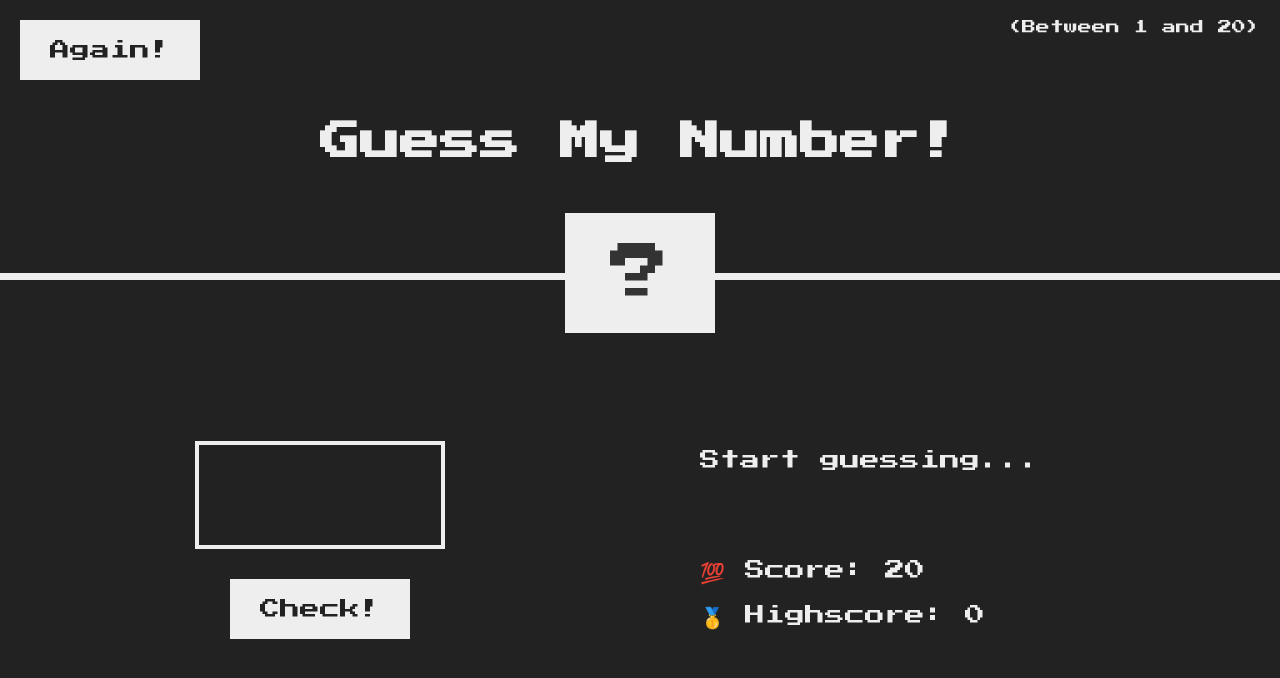
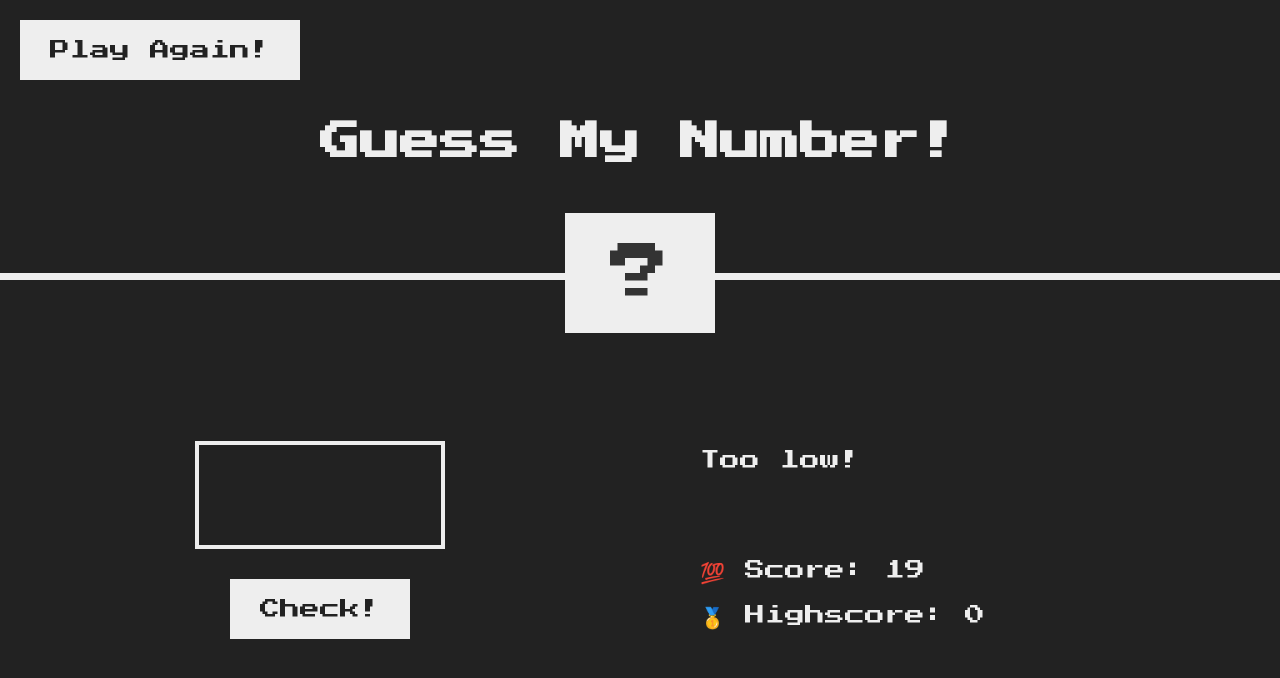
Before and after one commit to SergiMP/Javascript-Bootcamp, a plain HTML site: page Guess number D.O.M manipulation/index.html in a window 1280 px wide. Both pictures are taken after a click on the button "Check!". Drawn offline with Linux system fonts and the light colour scheme.

Commit message:
first commit
implemented the main game logic

```diff
--- a/Guess number D.O.M manipulation/index.html
+++ b/Guess number D.O.M manipulation/index.html
@@ -10,8 +10,8 @@
   <body>
     <header>
       <h1>Guess My Number!</h1>
-      <p class="between">(Between 1 and 20)</p>
-      <button class="btn again">Again!</button>
+      <p class="between"></p>
+      <button class="btn again">Play Again!</button>
       <div class="number">?</div>
     </header>
     <main>
@@ -20,7 +20,7 @@
         <button class="btn check">Check!</button>
       </section>
       <section class="right">
-        <p class="message">Start guessing...</p>
+        <p class="message">Guess a number between 1 and 20...</p>
         <p class="label-score">💯 Score: <span class="score">20</span></p>
         <p class="label-highscore">
           🥇 Highscore: <span class="highscore">0</span>
--- a/Guess number D.O.M manipulation/script.js
+++ b/Guess number D.O.M manipulation/script.js
@@ -1 +1,32 @@
 'use strict';
+
+let randomNumber = Math.floor(Math.random() * 20 + 1);
+let message = document.querySelector('.message');
+let score = document.querySelector('.score');
+let highscore = document.querySelector('.highscore');
+let numberDisplayed = document.querySelector('.number');
+let playAgain = document.querySelector('.again');
+let currentScore = 20;
+let highestScore = 0;
+
+
+
+document.querySelector('.check').addEventListener('click', function () {
+   const guess = Number(document.querySelector('.guess').value);
+
+   if(guess === randomNumber){
+      message.textContent = 'You found it!';
+      if(highestScore < currentScore) highestScore = currentScore;
+      highscore.textContent = highestScore;
+      document.querySelector('body').style.backgroundColor = '#ff33d7';
+
+   }else if(guess < randomNumber){
+      message.textContent = 'Too low!';
+      currentScore -= 1;
+      score.textContent = currentScore;
+   }else{
+      message.textContent = 'Too high!';
+      currentScore -= 1;
+      score.textContent = currentScore;
+   }
+});
```
